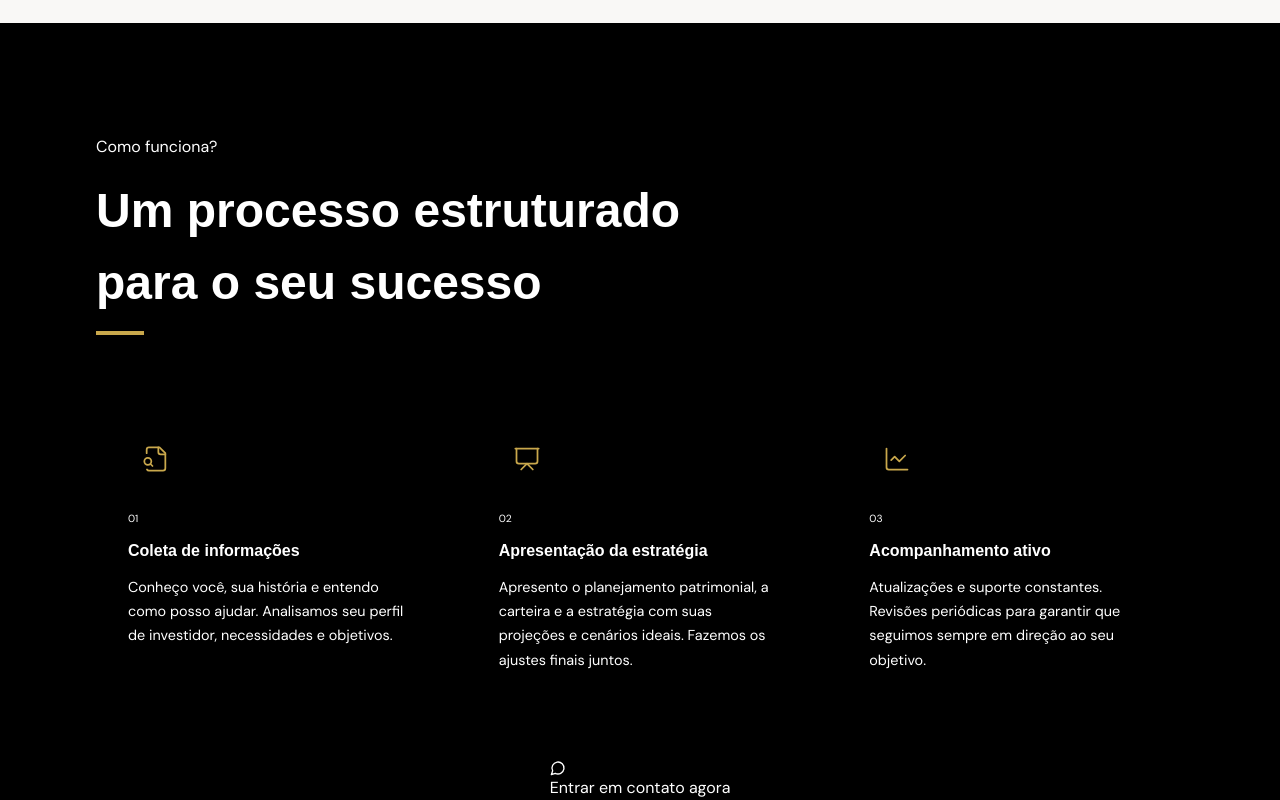
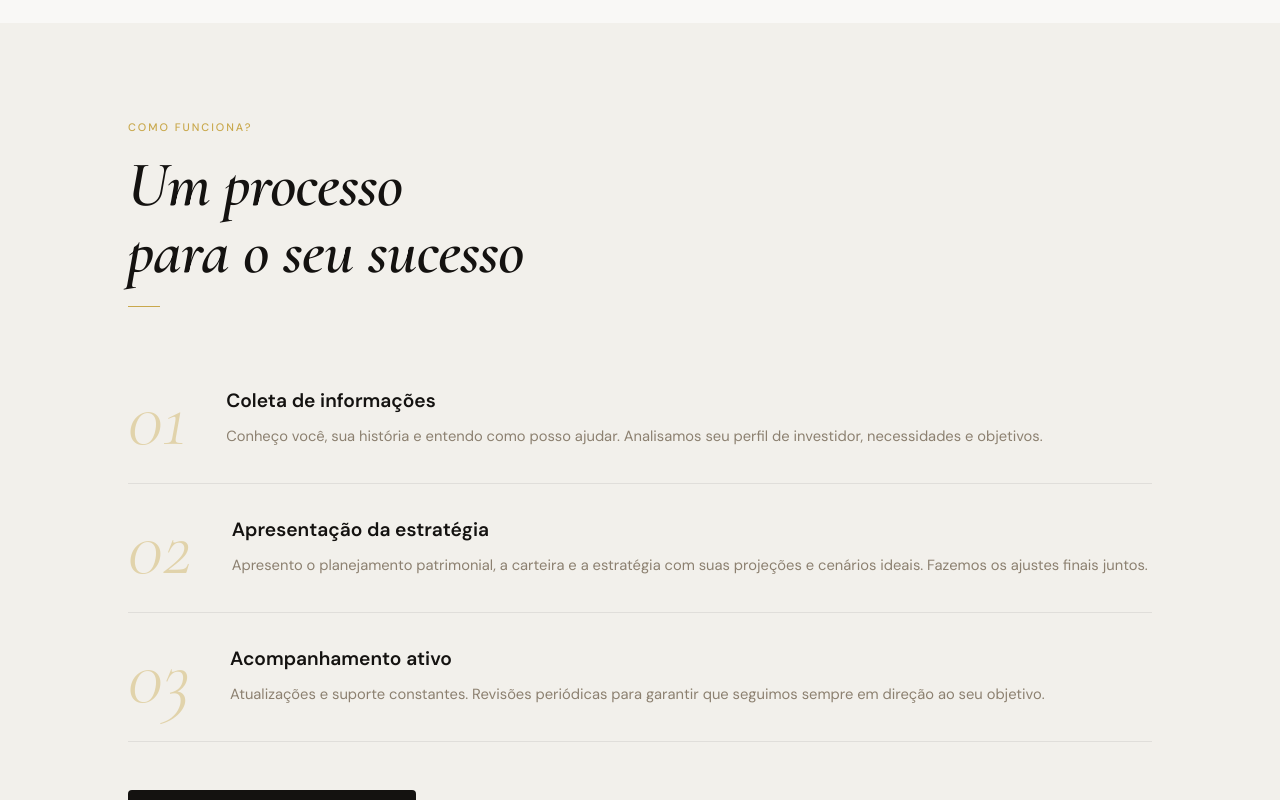
Before and after one commit to theolimaa/lp, a React (Vite) app: page / in a window 1280 px wide. Shown: the part 6420-7220 px from the top of the page. Built offline with nearby package versions, Linux system fonts and the light colour scheme.

Commit message:
Update HowItWorks.jsx

```diff
--- a/src/components/HowItWorks.jsx
+++ b/src/components/HowItWorks.jsx
@@ -1,62 +1,62 @@
 import React from 'react';
 import { motion, useInView } from 'framer-motion';
-import { FileSearch, Presentation, LineChart } from 'lucide-react';
 import { MessageCircle } from 'lucide-react';
 
 const steps = [
-  { id: '01', icon: FileSearch,   title: 'Coleta de informações',       desc: 'Conheço você, sua história e entendo como posso ajudar. Analisamos seu perfil de investidor, necessidades e objetivos.' },
-  { id: '02', icon: Presentation, title: 'Apresentação da estratégia',  desc: 'Apresento o planejamento patrimonial, a carteira e a estratégia com suas projeções e cenários ideais. Fazemos os ajustes finais juntos.' },
-  { id: '03', icon: LineChart,     title: 'Acompanhamento ativo',        desc: 'Atualizações e suporte constantes. Revisões periódicas para garantir que seguimos sempre em direção ao seu objetivo.' },
+  { id: '01', title: 'Coleta de informações',      desc: 'Conheço você, sua história e entendo como posso ajudar. Analisamos seu perfil de investidor, necessidades e objetivos.' },
+  { id: '02', title: 'Apresentação da estratégia', desc: 'Apresento o planejamento patrimonial, a carteira e a estratégia com suas projeções e cenários ideais. Fazemos os ajustes finais juntos.' },
+  { id: '03', title: 'Acompanhamento ativo',        desc: 'Atualizações e suporte constantes. Revisões periódicas para garantir que seguimos sempre em direção ao seu objetivo.' },
 ];
 
 const HowItWorks = () => {
   const ref = React.useRef(null);
-  const inView = useInView(ref, { once: true, margin: '-80px' });
+  const inView = useInView(ref, { once: true, margin: '-60px' });
 
   const handleWhatsApp = () => {
-    const message = encodeURIComponent('Olá, Theo. Gostaria de agendar um diagnóstico de eficiência patrimonial.');
-    window.open(`https://api.whatsapp.com/message/UZZHBP7KOC5AJ1?text=${message}`, '_blank');
+    const msg = encodeURIComponent('Olá, Theo. Gostaria de agendar um diagnóstico de eficiência patrimonial.');
+    window.open(`https://api.whatsapp.com/message/UZZHBP7KOC5AJ1?text=${msg}`, '_blank');
   };
 
   return (
-    <section
-      ref={ref}
-      className="py-20 lg:py-28 px-6"
-      style={{ background: 'linear-gradient(to bottom, var(--bg-dark) 0%, var(--bg-light) 150px)' }}
-    >
-      <div className="container mx-auto max-w-6xl">
+    <section ref={ref} className="px-5 lg:px-16 py-16 lg:py-24" style={{ backgroundColor: 'var(--paper-2)' }}>
+      <div className="max-w-5xl mx-auto">
 
-        <motion.div initial={{ opacity: 0, y: 24 }} animate={inView ? { opacity: 1, y: 0 } : {}} transition={{ duration: 0.6, ease: [0.22, 1, 0.36, 1] }} className="mb-14 lg:mb-16">
-          <p className="eyebrow mb-4">Como funciona?</p>
-          <h2 style={{ fontFamily: "'Montserrat', sans-serif", fontWeight: 800, fontSize: 'clamp(2rem, 4vw, 3rem)', color: 'var(--text-on-light)', marginBottom: '0.75rem' }}>
-            Um processo estruturado<br />para o seu sucesso
+        <motion.div initial={{ opacity: 0, y: 20 }} animate={inView ? { opacity: 1, y: 0 } : {}} transition={{ duration: 0.6 }} className="mb-12">
+          <p className="label mb-4">Como funciona?</p>
+          <h2 className="display" style={{ fontSize: 'clamp(2.4rem, 8vw, 4rem)' }}>
+            Um processo<br />para o seu sucesso
           </h2>
-          <span className="block w-12 h-1" style={{ backgroundColor: 'var(--gold)' }} />
+          <span className="gold-rule mt-5 block" />
         </motion.div>
 
-        <div className="grid md:grid-cols-3 gap-4 lg:gap-6 mb-14">
+        {/* Steps — large numbered, clean */}
+        <div className="mb-12">
           {steps.map((step, i) => (
             <motion.div
               key={step.id}
-              initial={{ opacity: 0, y: 24 }}
+              initial={{ opacity: 0, y: 16 }}
               animate={inView ? { opacity: 1, y: 0 } : {}}
-              transition={{ duration: 0.6, delay: i * 0.12, ease: [0.22, 1, 0.36, 1] }}
-              className="p-8"
-              style={{ backgroundColor: 'var(--bg-card-light)', border: '1px solid var(--border-light)', boxShadow: '0 2px 16px rgba(0,0,0,0.05)' }}
+              transition={{ duration: 0.55, delay: i * 0.12, ease: [0.22, 1, 0.36, 1] }}
+              className="flex gap-6 lg:gap-10 py-7"
+              style={{ borderBottom: '1px solid var(--rule)' }}
             >
-              <div className="w-14 h-14 flex items-center justify-center mb-6" style={{ backgroundColor: 'var(--gold-bg)', border: '1px solid var(--border-gold)' }}>
-                <step.icon className="w-7 h-7" style={{ color: 'var(--gold)' }} strokeWidth={1.5} />
+              {/* Big number */}
+              <span className="stat-num flex-shrink-0" style={{ fontSize: 'clamp(3rem, 8vw, 5rem)', color: 'var(--gold)', lineHeight: 0.9, opacity: 0.4 }}>
+                {step.id}
+              </span>
+              <div className="pt-1">
+                <h3 style={{ color: 'var(--ink)', fontWeight: 600, fontSize: 'clamp(1rem, 3.5vw, 1.2rem)', marginBottom: '0.5rem' }}>
+                  {step.title}
+                </h3>
+                <p style={{ color: 'var(--ink-muted)', fontSize: '0.92rem', lineHeight: 1.7 }}>{step.desc}</p>
               </div>
-              <p className="eyebrow mb-3" style={{ fontSize: '0.65rem' }}>{step.id}</p>
-              <h3 className="font-bold mb-3" style={{ color: 'var(--text-on-light)', fontFamily: "'Montserrat', sans-serif", fontSize: '1rem' }}>{step.title}</h3>
-              <p style={{ color: 'var(--text-muted-light)', fontSize: '0.9rem', lineHeight: 1.7 }}>{step.desc}</p>
             </motion.div>
           ))}
         </div>
 
-        <motion.div initial={{ opacity: 0, y: 16 }} animate={inView ? { opacity: 1, y: 0 } : {}} transition={{ duration: 0.6, delay: 0.4 }} className="flex justify-center">
-          <button onClick={handleWhatsApp} className="btn-gold">
-            <MessageCircle className="w-4 h-4 flex-shrink-0" />
+        <motion.div initial={{ opacity: 0, y: 12 }} animate={inView ? { opacity: 1, y: 0 } : {}} transition={{ duration: 0.5, delay: 0.45 }} className="hidden lg:flex">
+          <button onClick={handleWhatsApp} className="btn-primary">
+            <MessageCircle className="w-4 h-4" />
             Entrar em contato agora
           </button>
         </motion.div>
```
